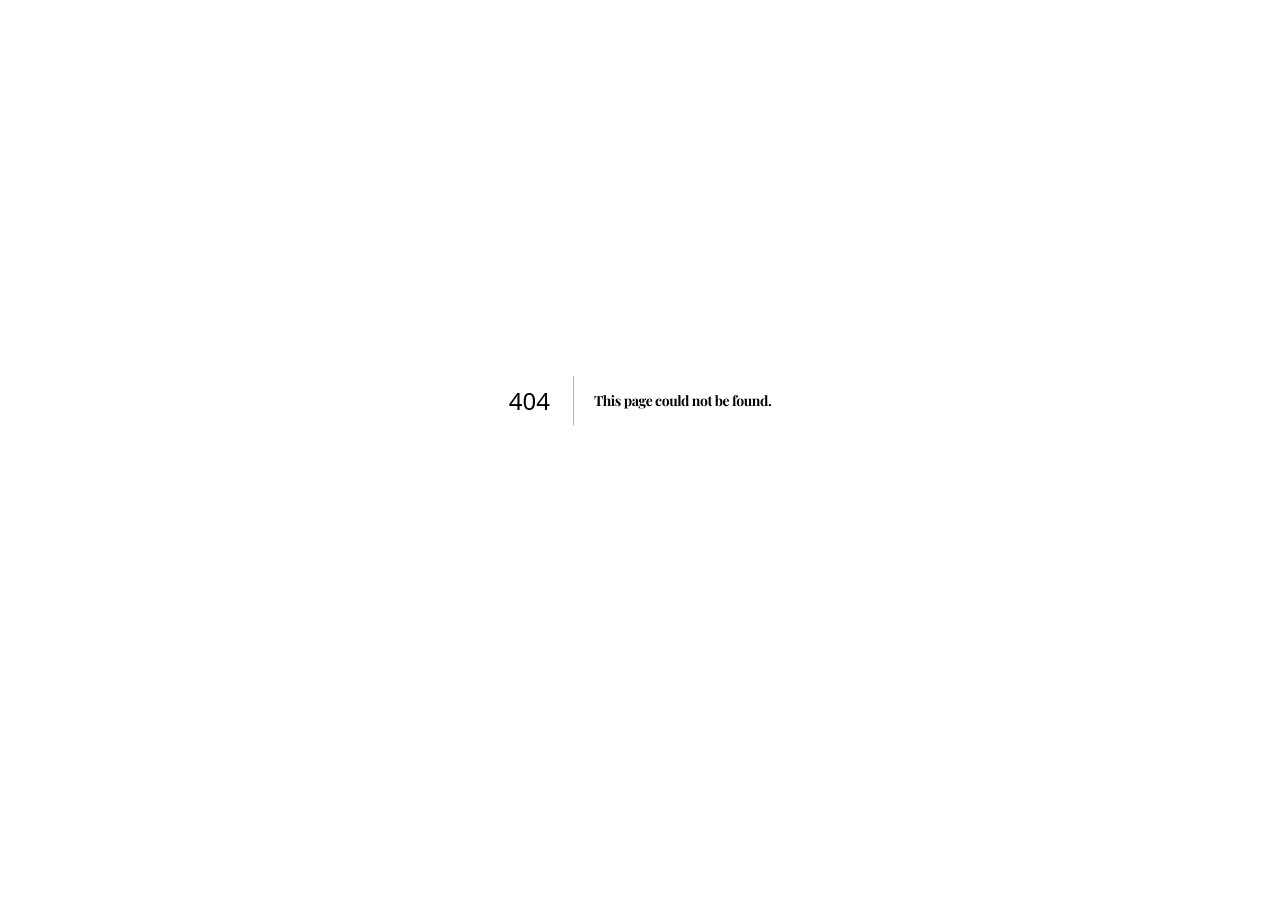
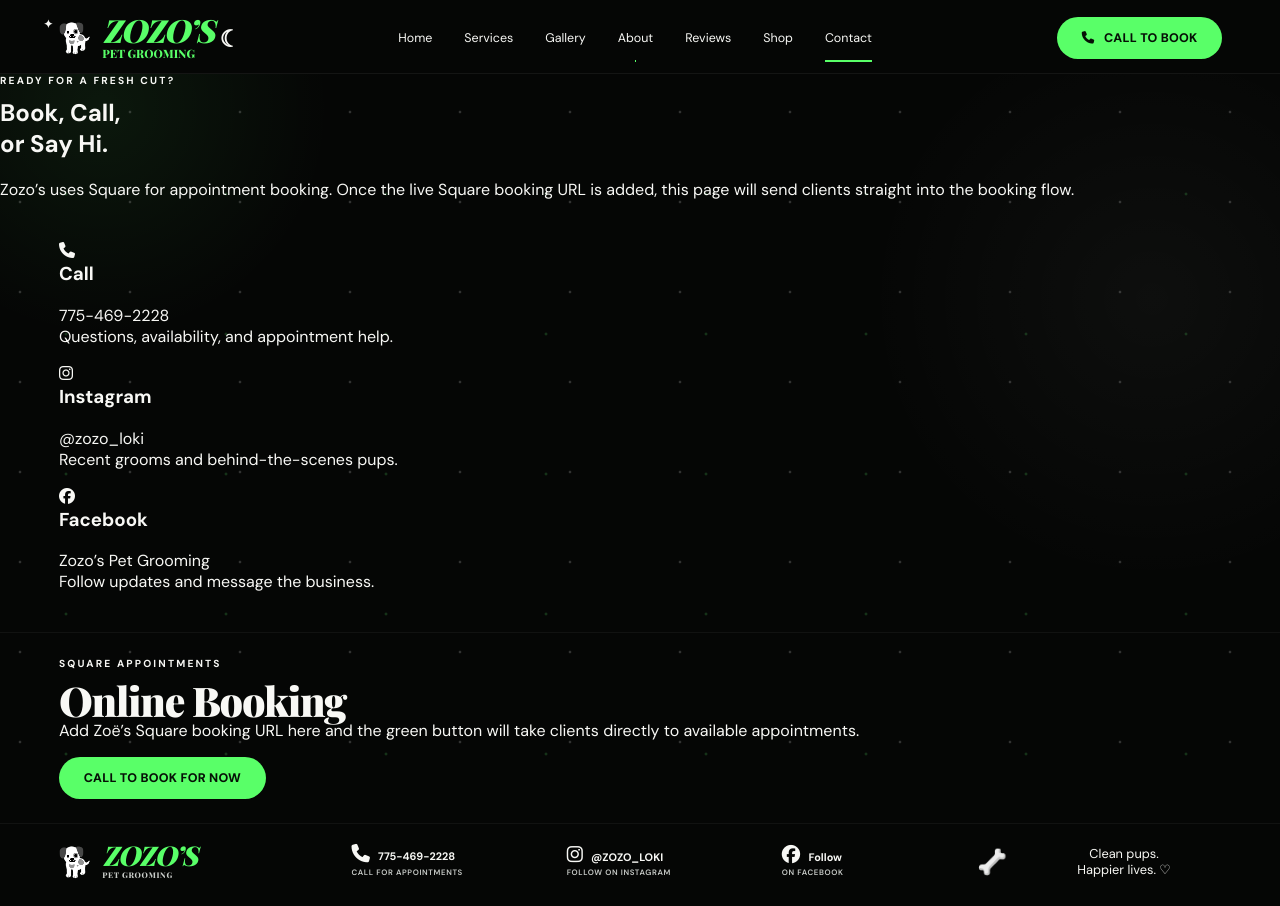
Before and after one commit to rchern315/zozopetgrooming, a Next.js app: page /contact in a window 1280 px wide. Before the commit this address had no page. Before the commit the page ends 800 px from the top, so only its background shows below. Built offline with nearby package versions, Linux system fonts and the light colour scheme.

Commit message:
Add app/contact/page.tsx

```diff
--- /dev/null
+++ b/app/contact/page.tsx
@@ -0,0 +1,27 @@
+import SiteHeader from "@/components/SiteHeader";
+import SiteFooter from "@/components/SiteFooter";
+
+export default function ContactPage() {
+  return (
+    <main className="home-page">
+      <SiteHeader active="contact" />
+      <section className="inner-hero">
+        <p className="eyebrow">Ready for a fresh cut?</p>
+        <h1>Book, Call,<br /><span>or Say Hi.</span></h1>
+        <p>Zozo’s uses Square for appointment booking. Once the live Square booking URL is added, this page will send clients straight into the booking flow.</p>
+      </section>
+
+      <section className="section contact-grid">
+        <article className="contact-card"><i className="fa-solid fa-phone" aria-hidden="true"/><h3>Call</h3><a href="tel:+17754692228">775-469-2228</a><p>Questions, availability, and appointment help.</p></article>
+        <article className="contact-card"><i className="fa-brands fa-instagram" aria-hidden="true"/><h3>Instagram</h3><a target="_blank" rel="noreferrer" href="https://www.instagram.com/zozo_loki/">@zozo_loki</a><p>Recent grooms and behind-the-scenes pups.</p></article>
+        <article className="contact-card"><i className="fa-brands fa-facebook" aria-hidden="true"/><h3>Facebook</h3><a target="_blank" rel="noreferrer" href="https://www.facebook.com/profile.php?id=61551451768672">Zozo’s Pet Grooming</a><p>Follow updates and message the business.</p></article>
+      </section>
+      <section className="section booking-placeholder">
+        <p className="eyebrow">Square appointments</p><h2>Online Booking</h2>
+        <p>Add Zoë’s Square booking URL here and the green button will take clients directly to available appointments.</p>
+        <a className="button button-primary" href="tel:+17754692228">Call to Book for Now</a>
+      </section>
+      <SiteFooter />
+    </main>
+  );
+}
```
